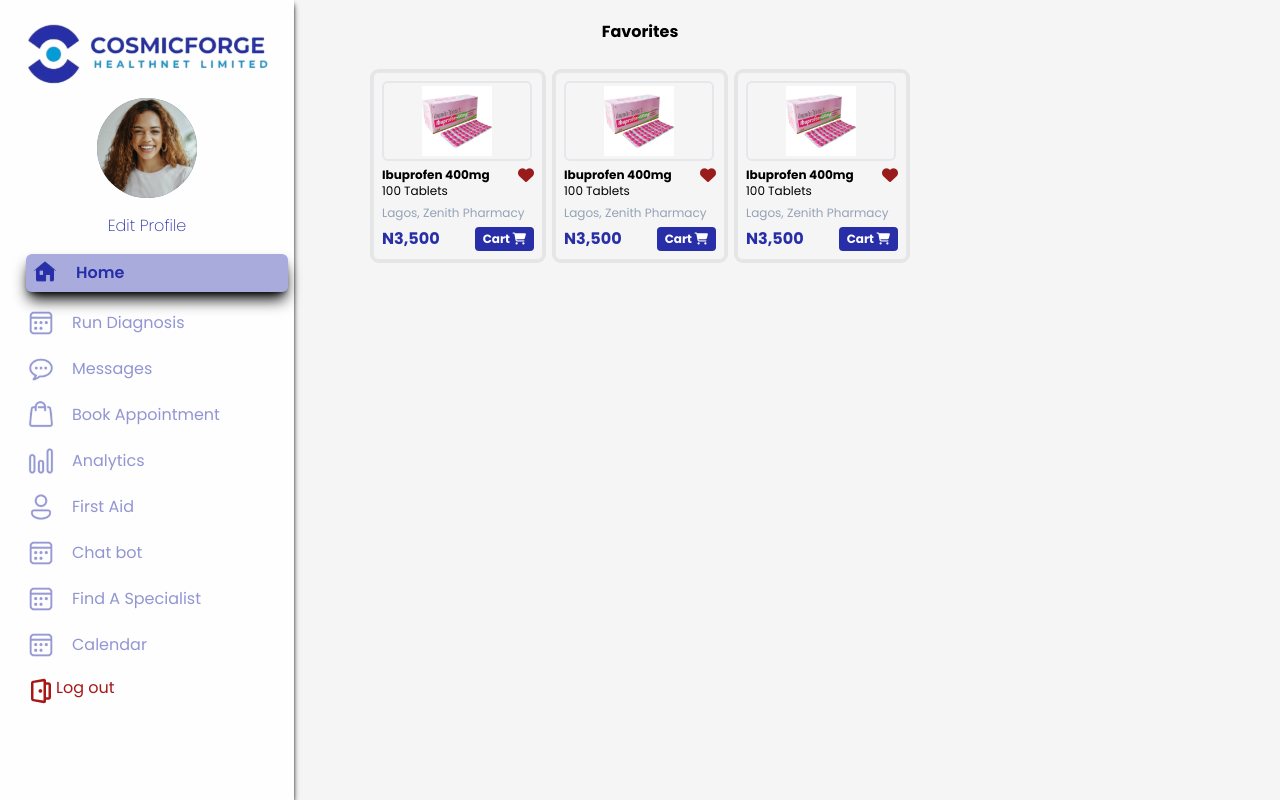
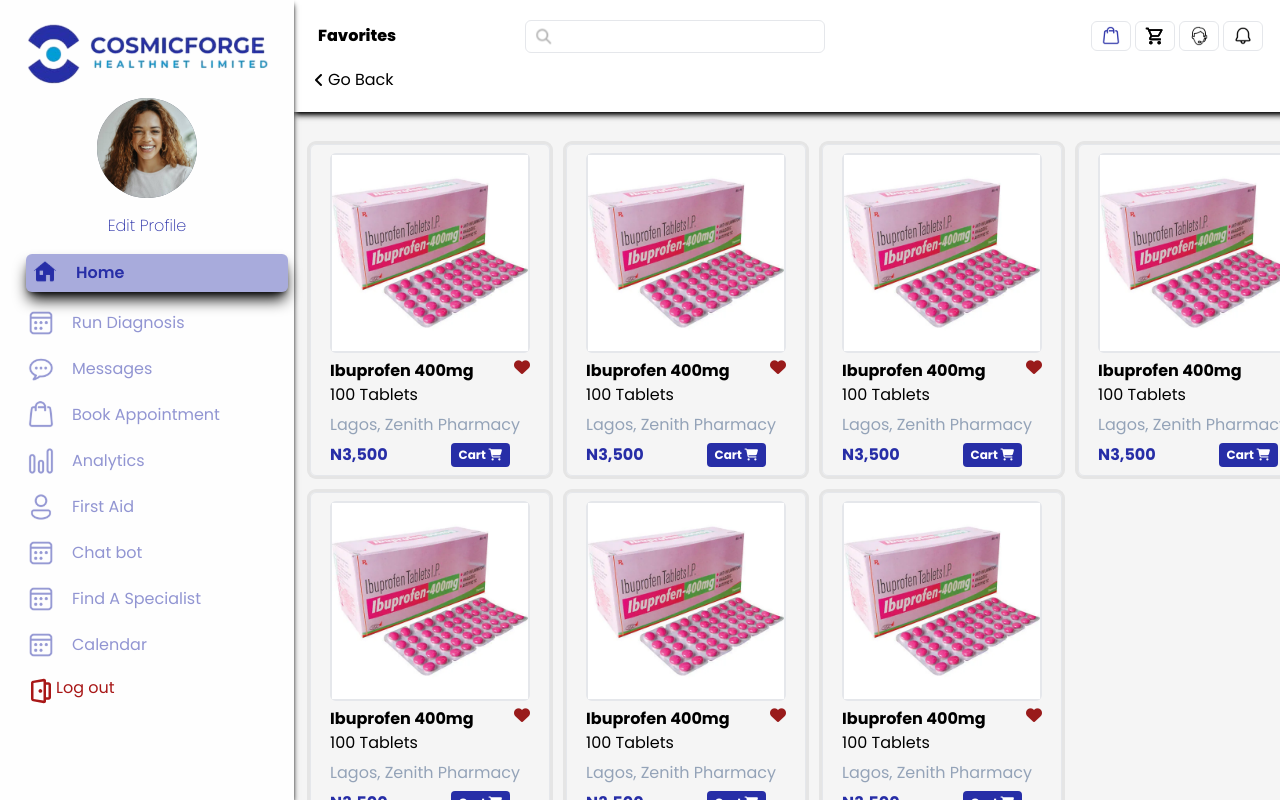
Before and after one commit to Intellidevelopers/cosmicforge-frontend, a React (Vite) app: page /favorites in a window 1280 px wide. Built offline with nearby package versions, Linux system fonts and the light colour scheme.

Commit message:
Finished favorites page

```diff
--- a/src/main/favorites/components/favorite-card.tsx
+++ b/src/main/favorites/components/favorite-card.tsx
@@ -8,24 +8,26 @@
 
 const FavoriteCard = (props:FavoriteItem) => {
 
-  return <div className="w-[170px] border p-2 rounded-md space-y-1.5 ring-[3px] ring-neutral-200" >
-          <div className="border-2 w-[150px] h-[80px] grid items-center justify-center rounded-md">
-            <img className="max-w-[70px]" src={props.image} alt={props.title}  />
+  return <div className="w-[170px] border p-2 rounded-md space-y-1.5 ring-[3px] self-center justify-self-center ring-neutral-200  md:w-full md:max-w-[240px] md:min-w-[190px] flex flex-1 flex-col justify-center items-center" >
+            <div className="border-2 w-[150px] h-[80px] flex items-center justify-center rounded-md md:w-[90%] md:h-auto">
+              <img className="max-w-[70px] md:max-w-full" src={props.image} alt={props.title}  />
             </div>
-          <div className="flex justify-between">
+            <div className="md:min-w-[90%] space-y-1.5">
+              <div className="flex justify-between ">
                 <div>
-              <p className="font-bold text-xs">{props.title}</p>
-              <p className="text-xs">{props.quantity}</p>
+                  <p className="font-bold text-xs md:text-base">{props.title}</p>
+                  <p className="text-xs md:text-base">{props.quantity}</p>
                 </div>
                 <i className="fas fa-heart text-red-800"></i>
               </div>
-            <p className="text-xs text-slate-400">{props.location}</p>
-          <div className="flex justify-between items-end">
+                <p className="text-xs lg:text-base text-slate-400">{props.location}</p>
+              <div className="flex justify-between items-end md:max-w-[95%] xl:max-w-[90%] ">
                 <div className="text-cosmic-primary-color font-bold " >
                   <p >N{props.price}</p>
                 </div>
                 <div className="bg-cosmic-primary-color px-2 py-1 font-bold text-white rounded text-xs">Cart <i className="fas fa-shopping-cart text-white"></i></div>
               </div>
+            </div>
         </div>;
 };
 
--- a/src/main/favorites/components/favorite-header.tsx
+++ b/src/main/favorites/components/favorite-header.tsx
@@ -8,7 +8,11 @@
     let url:string | string[] = window.location.href
     url = url.split('/')
       const location:string|undefined = url.pop()
-    setTitle(location)
+      if(typeof location === 'string'){
+        setTitle(location)
+      }else{
+        setTitle('')
+      }
   },[])
 
   return (
--- a/src/main/favorites/pages/favorites.tsx
+++ b/src/main/favorites/pages/favorites.tsx
@@ -1,42 +1,44 @@
 import { useState, useEffect } from "react";
+import { useLocation } from "react-router-dom";
 import { FavoriteItem } from "../components/favorite-card";
 import FavoriteCard from "../components/favorite-card";
-import FavoriteHeader from "../components/favorite-header";
+import { changeWidthToFit } from "../../home/component/HomeNavBar";
 
-const dummyCard:FavoriteItem = {
-    image:'src/assets/Tennin-temp-files/image.png',
-    title:'Ibuprofen 400mg',
-    quantity:'100 Tablets',
+const dummyCard: FavoriteItem = {
+    image: 'src/assets/Tennin-temp-files/image.png',
+    title: 'Ibuprofen 400mg',
+    quantity: '100 Tablets',
     location: 'Lagos, Zenith Pharmacy',
-    price:'3,500'
-}
+    price: '3,500'
+};
 
 const Favorites = () => {
-    const [FavoriteList, setFavoriteList] = useState<FavoriteItem[]>([])
+    const [FavoriteList, setFavoriteList] = useState<FavoriteItem[]>([]);
+    const location = useLocation();
 
     useEffect(() => {
-        //make API call to get favorites then create a collection of components and store them in an array to render
+        // Make API call to get favorites then create a collection of components and store them in an array to render
 
-        const favoriteArray:FavoriteItem[] = []
+        const favoriteArray: FavoriteItem[] = [];
 
-        for (let index = 0; index < 3; index++) {
-            favoriteArray.push(dummyCard)
+        for (let index = 0; index < 7; index++) {
+            favoriteArray.push(dummyCard);
         }
-        setFavoriteList(favoriteArray)
-    }, [])
+        setFavoriteList(favoriteArray);
+    }, [location]);
 
     return (
-    <div className="w-full flex flex-col gap-2 justify-center mx-auto">
-        <FavoriteHeader/>
-        <div className="flex justify-center">
-          <div className="grid grid-cols-2 sm:grid-cols-3 w-fit justify-center gap-3 items-center ">
+        <div className={changeWidthToFit + " w-full flex gap-2 justify-center items-center md:justify-start mx-auto mt-4"}>
+            {/* <FavoriteHeader/> */}
+            <div className="flex w-[80%] justify-center md:pl-4 md:justify-start">
+                <div className="grid grid-cols-2 sm:grid-cols-3 md:grid-cols-3 xl:grid-cols-4 w-full gap-4" >
                     {FavoriteList.map((item, index) => (
                         <FavoriteCard key={index} {...item} />
                     ))}
                 </div>
             </div>
         </div>
-  )
-}
+    );
+};
 
-export default Favorites
+export default Favorites;
--- a/src/main/home/component/FindASpecialistCard.tsx
+++ b/src/main/home/component/FindASpecialistCard.tsx
@@ -5,7 +5,7 @@
     return (
         <div className="w-full p-4">
             <div className="m-2 w-full  flex place-items-center gap-4">
-            <img src={icon} className="object-center bg-gray-600 object-cover  h-[50px] rounded-full" />
+            <img alt="specialistCard" src={icon} className="object-center bg-gray-600 object-cover  h-[50px] rounded-full" />
             <p className='w-fit font-extralight'>{title}</p>
         </div>
             <p className="h-[2px] border"></p>
--- a/src/main/home/component/HomeBody.tsx
+++ b/src/main/home/component/HomeBody.tsx
@@ -1,4 +1,4 @@
-import HomeNavBar from "./HomeNavBar";
+// import HomeNavBar from "./HomeNavBar";
 import aiImage from "../../../assets/background/home-card-ai-diagnosis-image.svg";
 import auRealityImage from "../../../assets/background/home-card-augmented-reality.svg";
 import SpecialistCard, { SpecialistCardProps } from "./SpecialistCard";
@@ -32,6 +32,9 @@
 import tempProductImage from '../../../assets/images/cosmic-wellness-product-temp.svg'
 import  { useRef } from "react";
 import useSetScrollbar from "../hook/useSetUpScrollbar";
+
+//Importing here to avoid typing the classes over and over again
+import {changeWidthToFit} from "./HomeNavBar"
 
 const HomeBody = () => {
  const specialCards: SpecialistCardProps[] = [
@@ -192,9 +195,9 @@
 
 const {scrollWellnessProductCardRight,scrollWellnessProductCardLeft} = useSetScrollbar()
   return (
-    <div className=" w-full  relative  h-dvh overflow-x-hidden    overflow-y-auto flex flex-col">
-      <HomeNavBar title="Home"  />
-      <div className=" md:ps-[294px]   ">
+    <div className=" w-full  relative  h-dvh overflow-x-hidden  overflow-y-auto flex flex-col" >
+      {/* <HomeNavBar title="Home"  /> */}
+      <div className={changeWidthToFit }>
         <div className="w-full flex flex-wrap p-10 justify-center gap-5">
           <img
             src={aiImage}
--- a/src/main/home/component/HomeNavBar.tsx
+++ b/src/main/home/component/HomeNavBar.tsx
@@ -5,31 +5,49 @@
 import cartIcon from '../../../assets/icons/home/cosmic-home-cart.svg'
 import botChatIcon from '../../../assets/icons/home/cosmic-home-bot-chat.svg'
 import notificationIcon from '../../../assets/icons/home/cosmic-home-notification.svg'
+import { useEffect, useState } from "react"
+import {useLocation} from "react-router-dom"
 
-  interface NavBarProps {
-    title:string
+  // interface NavBarProps {
+  //   title:string
+  // }
+
+export const changeWidthToFit = "ms-[0] md:ms-[180px] lg:ms-[294px]"
+export const changeWidthToFit2 = "md:ms-[180px] lg:ms-[294px]"
+
+const HomeNavBar = () => {
+  const [pgTitle,setTitle] = useState<string|undefined>('')
+  const windowLocation = useLocation()
+
+  useEffect(()=>{
+    let url:string | string[] = window.location.href
+    url = url.split('/')
+      const location:string|undefined = url.pop()
+      if(typeof location === 'string'){
+        setTitle(location.replaceAll('-',' '))
+      }else{
+        setTitle('')
       }
-
-const HomeNavBar = ({title}:NavBarProps) => {
+  },[windowLocation])
 
     return  (
 
-        <div className="md:ms-[294px] bg-white w-full h-fit  p-5  sticky top-0  shadow-md shadow-black z-[200px]">
-          <div className="md:w-[85%]  w-full flex  flex-wrap relative   ">
-            <p className="font-extrabold p-1">{title ?? 'Home'}</p>
-            <div className=" absolute left-[20%]   flex flex-wrap justify-end  place-items-center gap-2 ">
-
-            <div className="font-extralight border p-[3px] md:w-[300px] rounded-md flex ">
+        <div className="ms-[0] md:ms-[180px] lg:ms-[294px] bg-white w-full h-fit mb-4 p-5  sticky top-0  shadow-md shadow-black z-[200px]">
+          <div className="relative flex flex-row-reverse justify-start items-start md:flex-col  md:gap-4">
+            <div className="md:w-[85%]  w-full flex  flex-wrap relative justify-center items-center md:justify-start">
+              <p className="font-extrabold p-1 capitalize">{pgTitle}</p>
+              <div className=" absolute left-[20%]   md:flex md:flex-wrap justify-end  place-items-center gap-2 hidden">
+              <div className="font-extralight border p-[3px] md:w-[300px] rounded-md xl:flex hidden">
                   <img alt='search' src={searchIcon} />
-                <textarea className='w-full resize-none h-[25px] outline-none' />
+                  <textarea className='w-full resize-none h-[25px] outline-none' title='search' />
 
               </div>
-            <div className="font-extralight min-w-[40px] rounded-md border p-1">
+              <div className="font-extralight min-w-[40px] rounded-md border p-1 hidden">
                 <img alt='tune' src={tuneIcon} />
               </div>
               </div>
 
-            <div className="md:absolute  right-[10%] flex flex-wrap md:justify-center  gap-1 md:w-fit w-full  justify-end mt-10 md:mt-0 ">
+              <div className="hidden md:absolute  right-[10%] md:flex flex-wrap md:justify-center  gap-1 md:w-fit w-full  justify-end mt-10 md:mt-0 ">
               <div className="font-extralight min-w-[40px] flex  justify-center rounded-md border p-1 ">
                 <img alt='tune' src={shopIcon} />
               </div>
@@ -44,6 +62,11 @@
               </div>
               </div>
             </div>
+            <div className=" left-5 flex justify-center items-center gap-2 md:gap-1 absolute md:static">
+              <i className="fas fa-angle-left "></i>
+              <p className="hidden md:block" >Go Back</p>
+            </div>
+          </div>
         </div>
     )
 }
--- a/src/main/home/pages/HomeMainPage.tsx
+++ b/src/main/home/pages/HomeMainPage.tsx
@@ -1,14 +1,17 @@
 
 import { Outlet } from "react-router-dom"
 import HomeSideBar from "../component/HomeSideBar.ls"
-
+import HomeNavBar from "../component/HomeNavBar"
 
 const HomeMainPage = () => {
 
     return (
         <div className="font-poppins relative w-full h-dvh bg-[#F5F5F5] overflow-x-hidden">
             <HomeSideBar/>
-            <Outlet/>
+            <div className="flex flex-col">
+                <HomeNavBar/>
+                <Outlet/>
+            </div>
 
         </div>
     )
```
Also changed, not shown: src/main/home/component/FindASpecialistBody.tsx (+7 -7 lines), src/main/home/component/HomeSideBar.ls.tsx (+13 -13 lines). Lines whose indentation alone changed are shown as unchanged.
